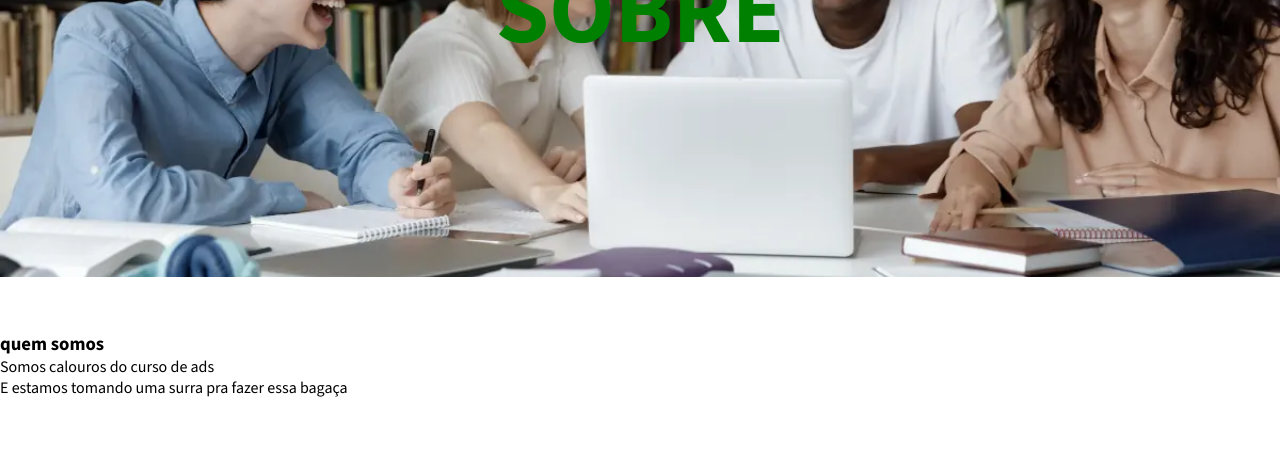
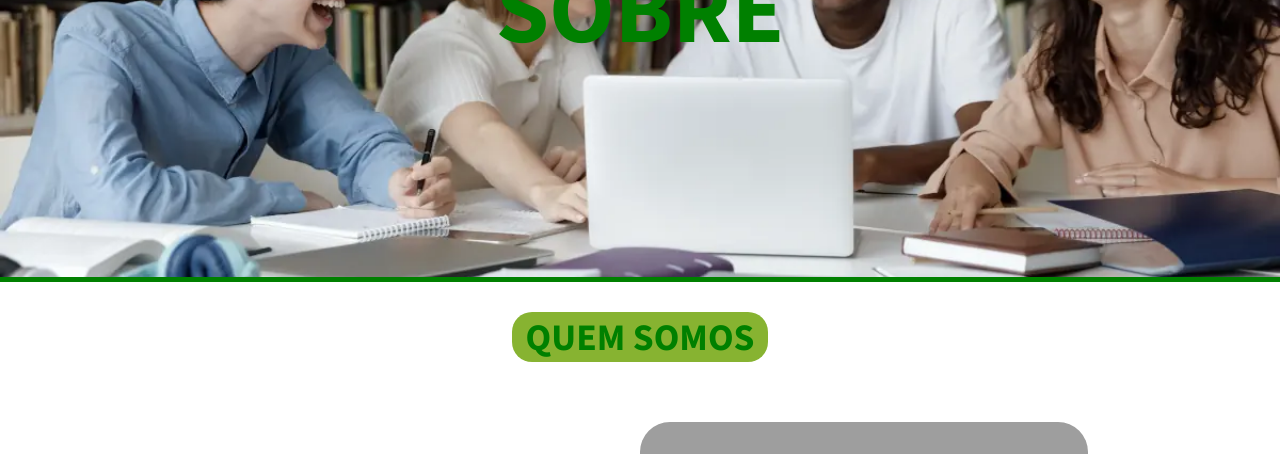
Before and after one commit to HenzoThomaz/projeco-do-boi, a Flask app: template templates/sobre.html in a window 1280 px wide. Shown: the part 349-803 px from the top of the page. Before the commit the page ends 746 px from the top, so only its background shows below. Run offline with Flask 3, Linux system fonts and the light colour scheme; the template is opened without the code that fills it, so the values that code supplies are empty; grey boxes are pictures that could not be loaded.

Commit message:
mais uma atualizada na pagina sobre

```diff
--- a/static/style.sobre.css
+++ b/static/style.sobre.css
@@ -88,3 +88,78 @@ h1{
     font-size: 96px;
     text-transform: uppercase;
 }
+section-title{
+    display: flex;
+    justify-content: center;
+    padding-top: 30px;
+    padding-bottom: 30px;
+    border-top: 5px solid #008000;
+}
+.container2{
+    font-size: 25px;
+    background-color: #87b331;
+    text-transform: uppercase;
+    text-align: center;
+    color: #008000;
+    width: 20%;
+    border-radius: 20px;
+}
+section2{
+    display: flex;
+    align-items: center;
+    padding-top: 30px;
+    padding-bottom: 30px;
+}
+.texto{
+    width: 50% ;
+    padding: 40px 55px 40px 55px;
+    font-size: 18px;
+    text-align: center;
+}
+.imagem-grupo{
+    width: 50%;
+
+}
+.imagem-grupo img{
+    width: 70%;
+    border-radius: 30px;
+}
+.container3{
+    font-size: 25px;
+    background-color: #87b331;
+    text-transform: uppercase;
+    text-align: center;
+    color: #008000;
+    width: 35%;
+    border-radius: 20px;
+
+}
+section-title2{
+    display: flex;
+    justify-content: center;
+    padding-top: 30px;
+    padding-bottom: 30px;
+}
+.inicio-projeto{
+    text-align: center;
+    font-size: 18px;
+    display: flex;
+    justify-content: center;
+    padding-top: 30px;
+    padding-bottom: 30px;
+}
+.inicio-projeto p{
+    width: 70% ;
+}
+footer{
+    background-color:#6B8E23;
+    border-top:5px solid #008000;
+    justify-content: space-between;
+    align-items: center;
+    display: flex;
+    max-height: 50px;
+}
+footer a img{
+    border-radius:30px;
+
+}
--- a/templates/sobre.html
+++ b/templates/sobre.html
@@ -27,11 +27,41 @@
             </div>
         </section>
     </header>
-    <section class="Quem-somos">
-        <h3>quem somos</h3>
-        <p>Somos calouros do curso de ads</p>
-        <p>E estamos tomando uma surra pra fazer essa bagaça</p>
-    </section>
+    <section-title>
+        <div class="container2">
+            <h2>quem somos</h2>
+        </div>
+    </section-title>
+    <section2 class="quem-somos">
+        <div class="texto">
+            <p>Lorem ipsum dolor sit amet consectetur adipisicing elit. Assumenda ullam inventore fugit, ut eaque dolor quo aliquam autem quidem quae sequi, laboriosam dolores necessitatibus quis officiis eos quasi doloremque dicta.</p>
+        </div>
+        <div class="imagem-grupo">
+            <img src="/imagens/exemplo-foto-nossa.jpg" alt="grupo que criou o site">
+        </div>
+    </section2>
+    <section-title2>
+        <div class="container3">
+            <h2>como tudo começou</h2>
+        </div>
+    </section-title2>
+    <section3 class="inicio-projeto">
+        <p>Lorem ipsum dolor sit amet consectetur adipisicing elit. Voluptas officiis fugit, temporibus harum sunt quidem, maiores fugiat mollitia assumenda aut, minus obcaecati ipsam. Omnis illum voluptatem nulla et obcaecati officia!</p>
+
+        </div>
+    </section3>
+    <!--footer eh o rodape em baixo do iste onde irão ficara s redes sociais, que pensei em colocar so as do serra-->
+    <footer>
+        <div class="redes">
+            <h3>Nossas redes sociais</h3>
+        </div>
+        <section class="logos">
+            <a href=https://www.instagram.com/serradouradaaltamira>
+                <img src="/imagens/insta.jpg"alt="logo insta">
+            </a>
+        </section>
+
+    </footer>
 
 
 
```
